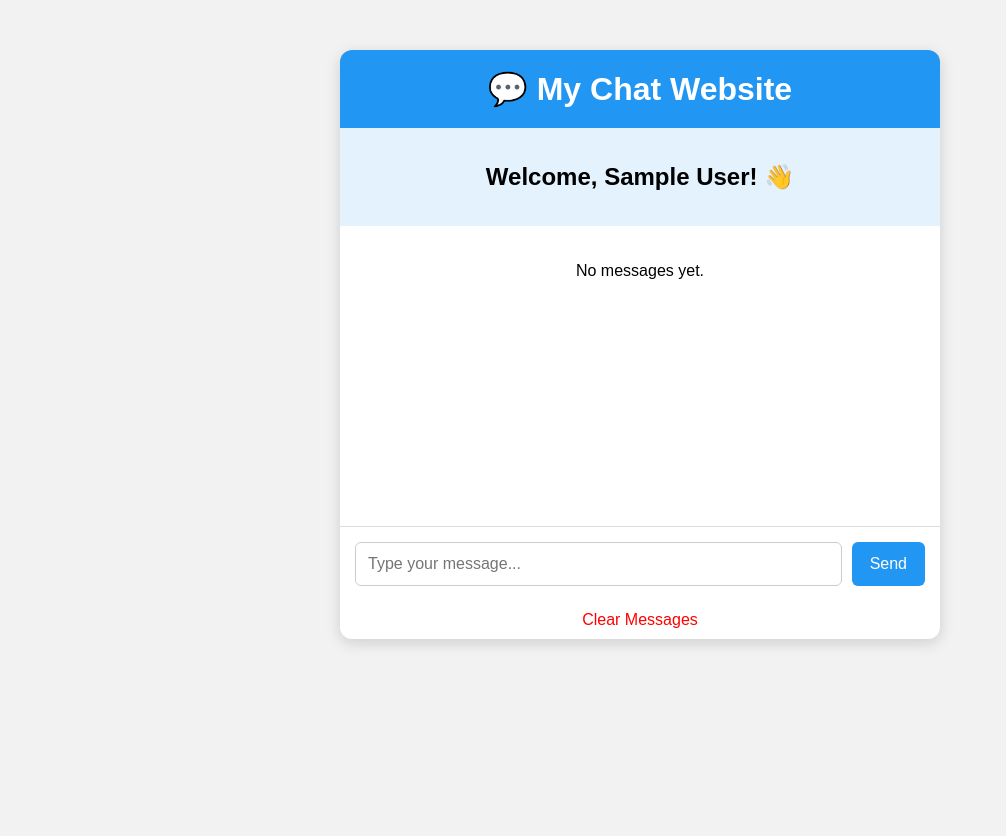
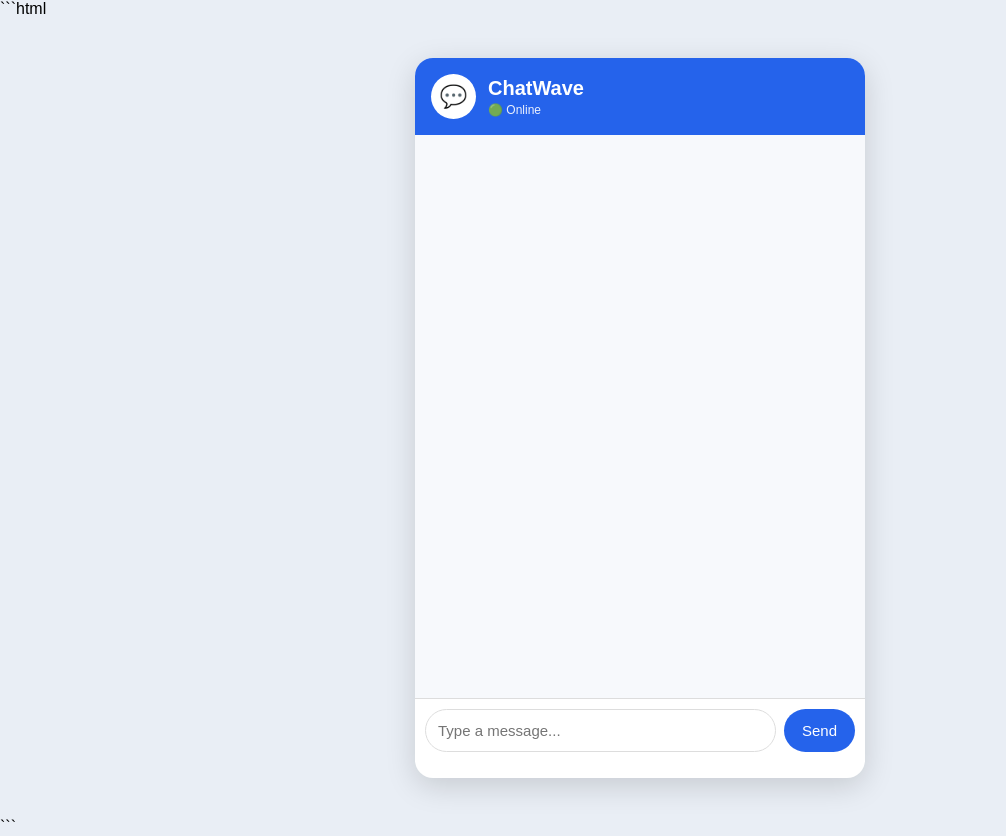
Before and after one commit to sandhyasanap1989-collab/chatwave, a Flask app: page / in a window 1280 px wide. Shown: the whole page, without its empty margins (0-1006 px from the left). Before the commit the page ends 646 px from the top, so only its background shows below. Run offline with Flask 3, Linux system fonts and the light colour scheme; the visitor is signed in with stand-in values (Sample User, id 1).

Commit message:
fix Chatwave messages

````diff
--- a/app.py
+++ b/app.py
@@ -1,19 +1,38 @@
 from flask import Flask, render_template, request, redirect, session
+import json
+import os
 
 app = Flask(__name__)
-app.secret_key = "my_secret_key"
+app.secret_key = "chatwave-secret-key"
+
+MESSAGES_FILE = "messages.json"
+
+
+def load_messages():
+    if not os.path.exists(MESSAGES_FILE):
+        return []
+
+    try:
+        with open(MESSAGES_FILE, "r", encoding="utf-8") as file:
+            return json.load(file)
+    except:
+        return []
+
+
+def save_messages(messages):
+    with open(MESSAGES_FILE, "w", encoding="utf-8") as file:
+        json.dump(messages, file, ensure_ascii=False, indent=2)
 
 
 @app.route("/")
 def home():
-    name = session.get("name")
-    messages = session.get("messages", [])
-    return render_template("index.html", name=name, messages=messages)
+    messages = load_messages()
+    return render_template("index.html", messages=messages)
 
 
 @app.route("/set-name", methods=["POST"])
 def set_name():
-    name = request.form.get("name")
+    name = request.form.get("name", "").strip()
 
     if name:
         session["name"] = name
@@ -23,22 +42,20 @@ def set_name():
 
 @app.route("/send", methods=["POST"])
 def send():
-    message = request.form.get("message")
+    name = session.get("name")
 
-    if message:
-        messages = session.get("messages", [])
+    message = request.form.get("message", "").strip()
+
+    if name and message:
+        messages = load_messages()
+
         messages.append({
-            "name": session.get("name", "User"),
+            "name": name,
             "message": message
         })
-        session["messages"] = messages
 
-    return redirect("/")
+        save_messages(messages)
 
-
-@app.route("/clear")
-def clear():
-    session.pop("messages", None)
     return redirect("/")
 
 
--- a/templates/index.html
+++ b/templates/index.html
@@ -1,200 +1,243 @@
+```html
 <!DOCTYPE html>
 <html lang="en">
 <head>
     <meta charset="UTF-8">
     <meta name="viewport" content="width=device-width, initial-scale=1.0">
-
-    <title>My Chat Website</title>
+    <title>ChatWave</title>
 
     <style>
         * {
             box-sizing: border-box;
         }
 
-        body {
+        html, body {
             margin: 0;
+            padding: 0;
+            width: 100%;
+            height: 100%;
             font-family: Arial, sans-serif;
-            background: #f2f2f2;
+            background: #e9eef5;
         }
 
-        .container {
-            width: 100%;
-            max-width: 600px;
-            margin: 50px auto;
+        .chat-container {
+            width: 450px;
+            height: 90vh;
+            margin: 5vh auto;
             background: white;
-            min-height: 500px;
-            border-radius: 12px;
-            box-shadow: 0 4px 15px rgba(0,0,0,0.15);
+            border-radius: 18px;
             overflow: hidden;
+            box-shadow: 0 8px 30px rgba(0, 0, 0, 0.15);
+            display: flex;
+            flex-direction: column;
         }
 
         .header {
-            background: #2196f3;
+            background: #2563eb;
             color: white;
-            padding: 20px;
-            text-align: center;
+            padding: 16px;
+            display: flex;
+            align-items: center;
+            gap: 12px;
+            flex-shrink: 0;
         }
 
-        .header h1 {
-            margin: 0;
+        .avatar {
+            width: 45px;
+            height: 45px;
+            border-radius: 50%;
+            background: white;
+            color: #2563eb;
+            display: flex;
+            align-items: center;
+            justify-content: center;
+            font-size: 22px;
         }
 
-        .name-area {
-            padding: 30px;
-            text-align: center;
+        .header h2 {
+            margin: 0;
+            font-size: 20px;
+        }
+
+        .online {
+            font-size: 12px;
+            margin-top: 3px;
+            opacity: 0.9;
+        }
+
+        .messages {
+            flex: 1;
+            padding: 15px;
+            overflow-y: auto;
+            background: #f7f9fc;
+        }
+
+        .message {
+            width: fit-content;
+            max-width: 80%;
+            background: white;
+            padding: 10px 14px;
+            margin: 10px 0;
+            border-radius: 14px;
+            box-shadow: 0 2px 5px rgba(0, 0, 0, 0.08);
+            word-wrap: break-word;
+        }
+
+        .name {
+            font-size: 12px;
+            font-weight: bold;
+            color: #2563eb;
+            margin-bottom: 4px;
+        }
+
+        .text {
+            font-size: 15px;
+            color: #222;
+        }
+
+        .name-area,
+        .input-area {
+            padding: 10px;
+            border-top: 1px solid #ddd;
+            display: flex;
+            gap: 8px;
+            background: white;
+            flex-shrink: 0;
         }
 
         .name-area input,
         .input-area input {
-            width: 75%;
+            flex: 1;
+            min-width: 0;
             padding: 12px;
-            border: 1px solid #ccc;
-            border-radius: 6px;
-            font-size: 16px;
+            border: 1px solid #ddd;
+            border-radius: 25px;
+            outline: none;
+            font-size: 15px;
         }
 
-        button {
-            padding: 12px 18px;
+        .name-area button {
             border: none;
-            border-radius: 6px;
-            background: #2196f3;
+            background: #16a34a;
             color: white;
-            font-size: 16px;
+            padding: 0 16px;
+            border-radius: 25px;
             cursor: pointer;
+            font-size: 14px;
         }
 
-        button:hover {
-            background: #1976d2;
+        .input-area button {
+            border: none;
+            background: #2563eb;
+            color: white;
+            padding: 0 18px;
+            border-radius: 25px;
+            cursor: pointer;
+            font-size: 15px;
         }
 
-        .welcome {
-            padding: 15px;
-            text-align: center;
-            background: #e3f2fd;
+        .name-area button:hover {
+            background: #15803d;
+        }
+
+        .input-area button:hover {
+            background: #1d4ed8;
+        }
+
+        @media (max-width: 500px) {
+            .chat-container {
+                width: 100%;
+                height: 100dvh;
+                margin: 0;
+                border-radius: 0;
+            }
+
+            .header {
+                padding: 14px;
             }
 
             .messages {
-            padding: 20px;
-            min-height: 300px;
+                padding: 10px;
             }
 
             .message {
-            background: #eeeeee;
-            padding: 10px;
-            margin-bottom: 10px;
-            border-radius: 8px;
+                max-width: 85%;
             }
-
-        .message strong {
-            color: #2196f3;
-        }
-
-        .input-area {
-            display: flex;
-            gap: 10px;
-            padding: 15px;
-            border-top: 1px solid #ddd;
-        }
-
-        .input-area input {
-            flex: 1;
-            width: auto;
-        }
-
-        .clear {
-            display: block;
-            text-align: center;
-            margin: 10px;
-            color: red;
-            text-decoration: none;
         }
     </style>
 </head>
 
 <body>
 
-<div class="container">
+<div class="chat-container">
 
+    <!-- Header -->
     <div class="header">
-        <h1>💬 My Chat Website</h1>
+        <div class="avatar">💬</div>
+
+        <div>
+            <h2>ChatWave</h2>
+            <div class="online">🟢 Online</div>
+        </div>
     </div>
 
+    <!-- Messages -->
+    <div class="messages" id="messages">
 
-    {% if not name %}
+        {% for msg in messages %}
+        <div class="message">
+            <div class="name">{{ msg.name }}</div>
+            <div class="text">{{ msg.message }}</div>
+        </div>
+        {% endfor %}
+
+    </div>
+
+    <!-- Name form -->
+    {% if not session.get("name") %}
 
     <form class="name-area" action="/set-name" method="POST">
-
-            <h2>Enter Your Name</h2>
 
         <input
             type="text"
             name="name"
             placeholder="Enter your name"
             required
+            autocomplete="name"
         >
 
-            <br><br>
-
-            <button type="submit">
-                Save
-            </button>
+        <button type="submit">Save</button>
 
     </form>
 
     {% else %}
 
-        <div class="welcome">
-            <h2>Welcome, {{ name }}! 👋</h2>
-        </div>
+    <!-- Message form -->
+    <form class="input-area" action="/send" method="POST">
 
+        <input
+            type="text"
+            name="message"
+            placeholder="Type a message..."
+            required
+            autocomplete="off"
+        >
 
-        <div class="messages">
+        <button type="submit">Send</button>
 
-            {% if messages %}
-
-                {% for msg in messages %}
-
-                    <div class="message">
-                        <strong>{{ msg.name }}:</strong>
-                        {{ msg.message }}
-                    </div>
-
-                {% endfor %}
-
-            {% else %}
-
-                <p style="text-align:center;">
-                    No messages yet.
-                </p>
+    </form>
 
     {% endif %}
 
 </div>
 
+<script>
+    const messages = document.getElementById("messages");
 
-        <form class="input-area" action="/send" method="POST">
-
-            <input
-                type="text"
-                name="message"
-                placeholder="Type your message..."
-                required
-            >
-
-            <button type="submit">
-                Send
-            </button>
-
-        </form>
-
-
-        <a class="clear" href="/clear">
-            Clear Messages
-        </a>
-
-    {% endif %}
-
-</div>
+    // Automatically scroll to the newest message
+    messages.scrollTop = messages.scrollHeight;
+</script>
 
 </body>
 </html>
+```
````
Lines whose indentation alone changed are shown as unchanged.
